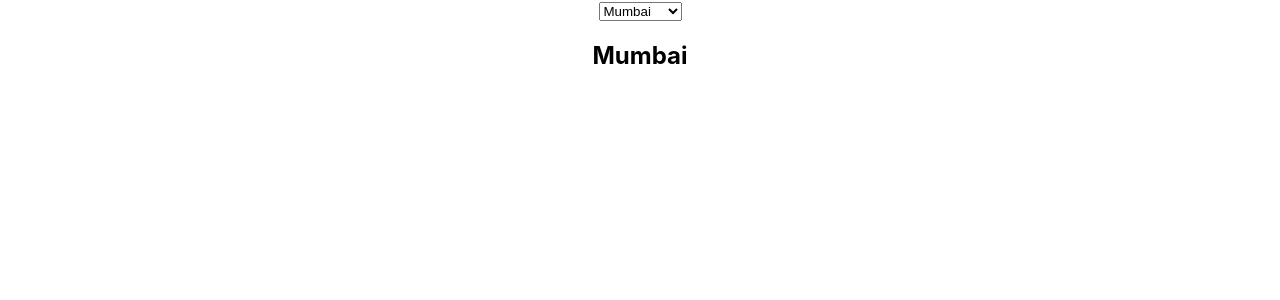
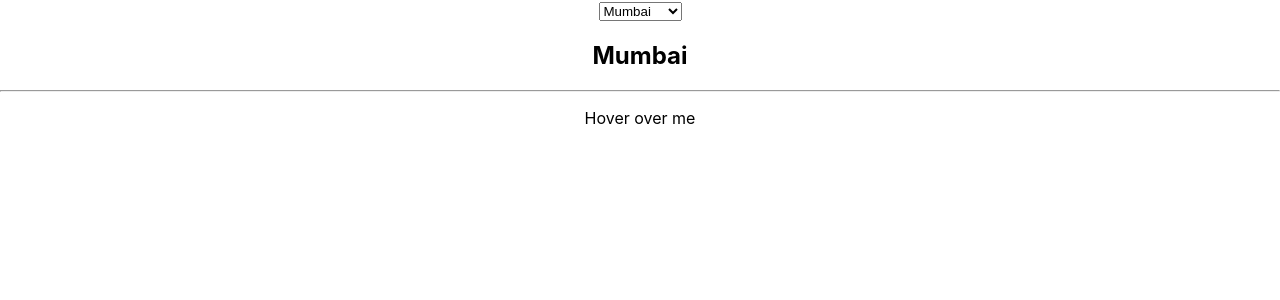
Before and after one commit to DoinaToderici/react_tests, a React (Create React App) app: page / in a window 1280 px wide. Shown: the top 300 px of the page. Built offline with nearby package versions, Linux system fonts and the light colour scheme.

Commit message:
✅ userEvent  > HOVER()

```diff
--- a/package.json
+++ b/package.json
@@ -8,6 +8,7 @@
     "react": "^18.2.0",
     "react-dom": "^18.2.0",
     "react-scripts": "5.0.1",
+    "sass": "^1.69.5",
     "web-vitals": "^2.1.4"
   },
   "scripts": {
--- a/src/components/fireEvents/userEvent/userEvent.jsx
+++ b/src/components/fireEvents/userEvent/userEvent.jsx
@@ -2,6 +2,7 @@ import React, { useState } from "react";
 
 export default function UserEvent() {
   const [cityName, setCityName] = useState("Mumbai");
+  const [visibility, setVisibility] = useState(true);
   return (
     <>
       <select id="selectCity" onChange={(e) => setCityName(e.target.value)}>
@@ -9,8 +10,19 @@ export default function UserEvent() {
         <option> Bangalore</option>
         <option> Chennai</option>
       </select>
-
       <h2>{cityName}</h2>
+      <hr />
+      <div className="tooltip">
+        <p
+          onMouseOver={() => setVisibility(false)}
+          onMouseLeave={() => setVisibility(true)}
+        >
+          Hover over me
+        </p>
+        <span className="tooltiptext" hidden={visibility}>
+          Tooltip text
+        </span>
+      </div>
     </>
   );
 }
```
Also changed, not shown: 2 other files (tests, documents, lock files or other folders).
